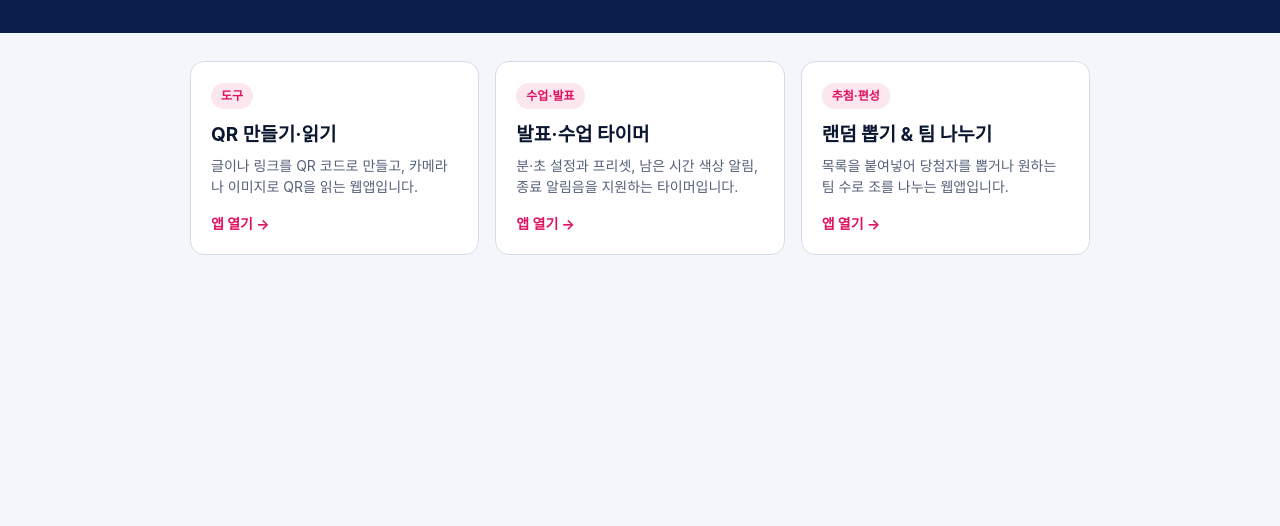
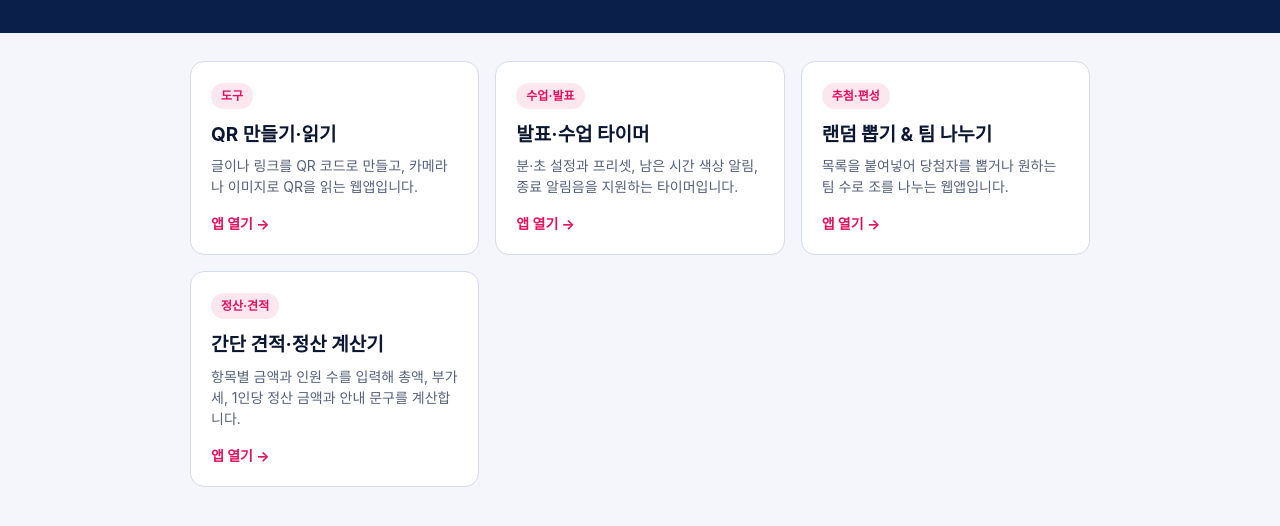
Before and after one commit to orangewys-a1/HelloWYS, a plain HTML site: page index.html in a window 1280 px wide. Shown: the part 110-636 px from the top of the page. Drawn offline with Linux system fonts and the light colour scheme.

Commit message:
Update index.html

```diff
--- a/index.html
+++ b/index.html
@@ -126,6 +126,14 @@
           </div>
           <span class="go">앱 열기 →</span>
         </a>
+        <a class="card" href="./split/">
+      <div>
+        <span class="badge">정산·견적</span>
+        <h2>간단 견적·정산 계산기</h2>
+        <p>항목별 금액과 인원 수를 입력해 총액, 부가세, 1인당 정산 금액과 안내 문구를 계산합니다.</p>
+      </div>
+      <span class="go">앱 열기 →</span>
+    </a>
       </div>
     </div>
   </main>
```
